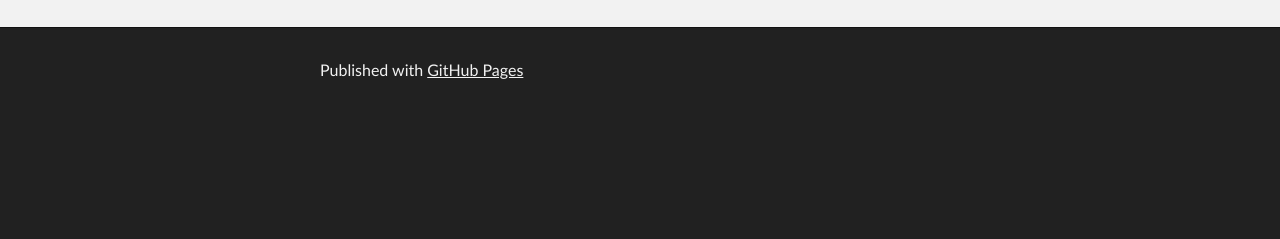
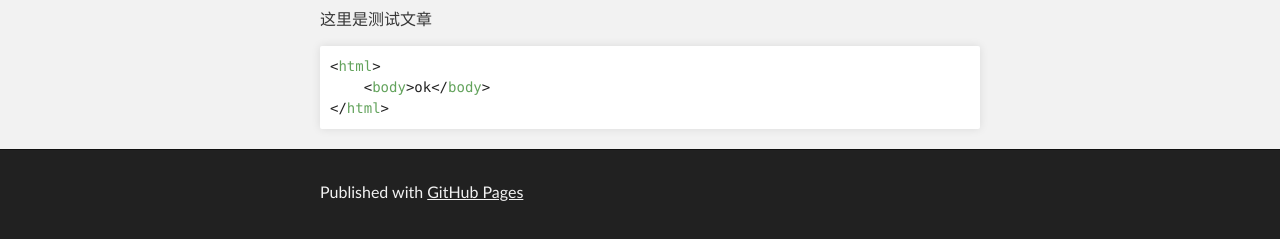
Before and after one commit to jiechina/jiechina.github.io, a plain HTML site: page index.html in a window 1280 px wide. Shown: the part 317-556 px from the top of the page. Drawn offline with Linux system fonts and the light colour scheme.

Commit message:
Replace master branch with page content via GitHub

```diff
--- a/index.html
+++ b/index.html
@@ -29,6 +29,12 @@
       <section id="main_content" class="inner">
         <h1>
 <a id="welcome-to-my-blog" class="anchor" href="#welcome-to-my-blog" aria-hidden="true"><span aria-hidden="true" class="octicon octicon-link"></span></a>Welcome to my blog!</h1>
+
+<p>这里是测试文章</p>
+
+<div class="highlight highlight-text-html-basic"><pre>&lt;<span class="pl-ent">html</span>&gt;
+    &lt;<span class="pl-ent">body</span>&gt;ok&lt;/<span class="pl-ent">body</span>&gt;
+&lt;/<span class="pl-ent">html</span>&gt;</pre></div>
       </section>
     </div>
 
```
Also changed, not shown: params.json (+1 -1 lines).
